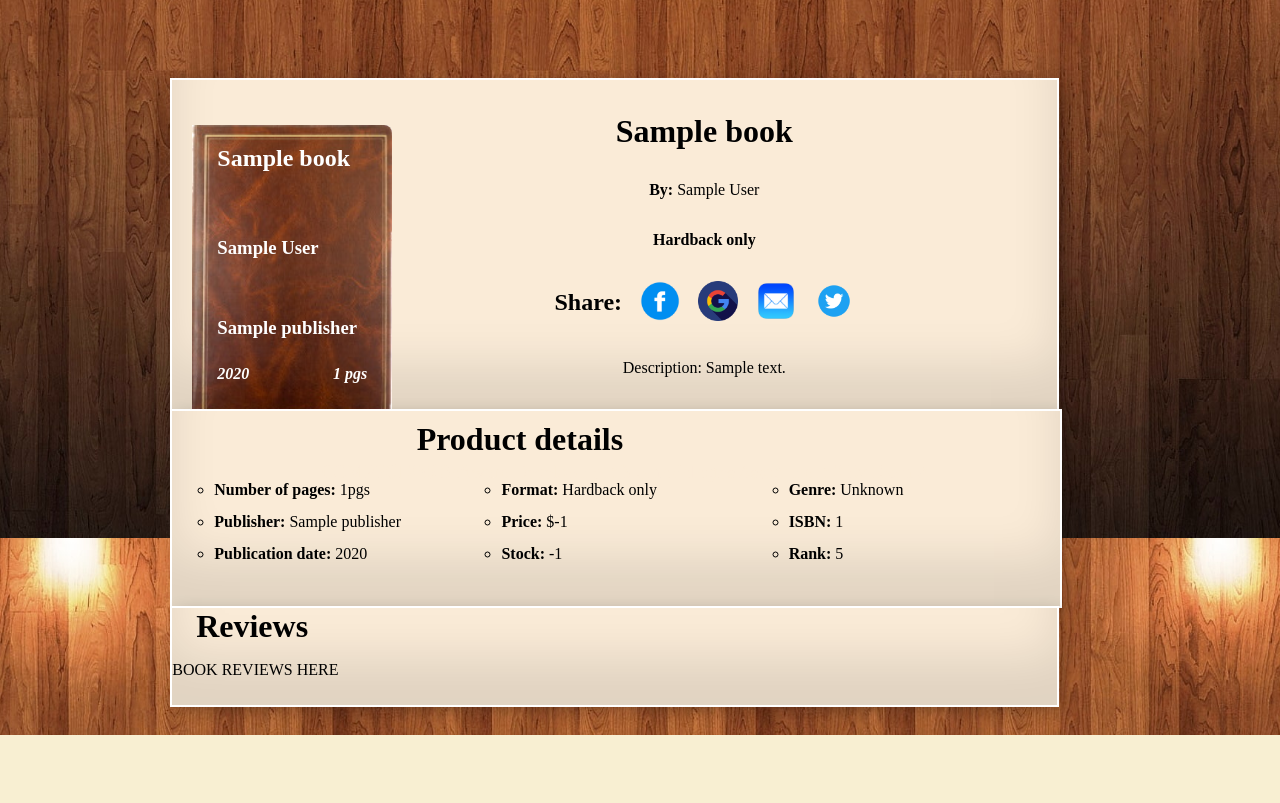
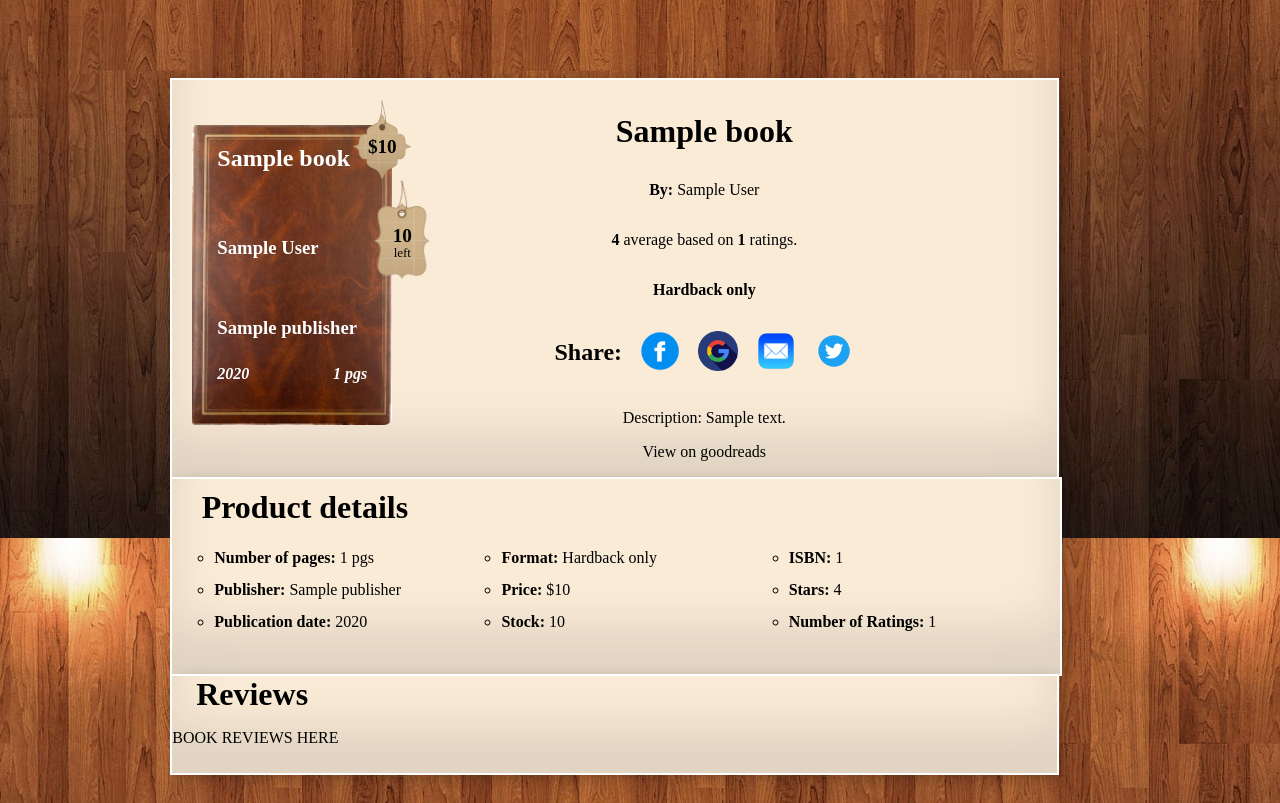
Before and after one commit to KimberleyEvans-Parker/BookBrowser, a Python web app: template library/templates/books_and_reviews/book.html in a window 1280 px wide. Shown: the part 262-1065 px from the top of the page. Before the commit the page ends 997 px from the top, so only its background shows below. Run offline with Jinja, Linux system fonts and the light colour scheme; the template is opened without the code that fills it: most values are stand-ins (such as "Sample title", 1, 10 or a date in 2020).

Commit message:
Populate book data

```diff
--- a/library/templates/books_and_reviews/book.html
+++ b/library/templates/books_and_reviews/book.html
@@ -20,6 +20,7 @@
                     {% endfor %}
                 </p>
                 {%endif%}
+                <p><strong>{{book.average_rating}}</strong> average based on <strong>{{book.ratings_count}}</strong> ratings.</p>
                 {% if book.ebook %}
                 <p><strong>Hardback | Ebook</strong></p>
                 {%else%}
@@ -27,31 +28,38 @@
                 {% endif %}
                 <ul class="social-media">
                     <li class="share"><strong>Share: </strong></li>
-                    <li class="social-media-li"><img class="social-media-icons"
-                                                     src="{{ url_for('static', filename='social_media_icons/fb_icon.png') }}"/>
+                    <li class="social-media-li">
+                        <img class="social-media-icons"
+                             src="{{ url_for('static', filename='social_media_icons/fb_icon.png') }}"/>
                     </li>
-                    <li class="social-media-li"><img class="social-media-icons"
-                                                     src="{{ url_for('static', filename='social_media_icons/google_icon.png') }}"/>
+                    <li class="social-media-li">
+                        <img class="social-media-icons"
+                             src="{{ url_for('static', filename='social_media_icons/google_icon.png') }}"/>
                     </li>
-                    <li class="social-media-li"><img class="social-media-icons"
-                                                     src="{{ url_for('static', filename='social_media_icons/mail-icon.png') }}"/>
+                    <li class="social-media-li">
+                        <img class="social-media-icons"
+                             src="{{ url_for('static', filename='social_media_icons/mail-icon.png') }}"/>
                     </li>
-                    <li class="social-media-li"><img class="social-media-icons"
-                                                     src="{{ url_for('static', filename='social_media_icons/twitter-icon.png') }}"/>
+                    <li class="social-media-li">
+                        <img class="social-media-icons"
+                             src="{{ url_for('static', filename='social_media_icons/twitter-icon.png') }}"/>
                     </li>
                 </ul>
                 <p>Description: {{ book.description }}</p>
+                <a href={{book.url}} class="link">View on goodreads</a>
                 </body>
             </div>
+
             <div class="book-item">
-                {{ book_macro.book_item(book) }}
+                {{ book_macro.book_item(book, price, stock) }}
             </div>
+
         </div>
         <div class="book-specs">
             <h1 class="product-details">Product details</h1>
             <ul class="book-info">
                 <li class="book-info-list">{% if book.num_pages != none %}<strong>Number of pages:</strong>
-                    {{book.num_pages}}pgs{%else%}<strong>Number of pages:</strong> Unknown{%endif%}
+                    {{book.num_pages}} pgs{%else%}<strong>Number of pages:</strong> Unknown{%endif%}
                 </li>
                 <li class="book-info-list">{% if book.publisher.name != "N/A" %}<strong>Publisher:</strong>
                     {{book.publisher.name}}{%else%}<strong>Publisher:</strong> Unknown{%endif%}
@@ -62,11 +70,11 @@
                 <li class="book-info-list">{% if book.ebook %}<strong>Format:</strong> Hardback and Ebook
                     {%else%}<strong>Format:</strong> Hardback only{%endif%}
                 </li>
-                <li class="book-info-list"><strong>Price:</strong> $-1</li>
-                <li class="book-info-list"><strong>Stock:</strong> -1</li>
-                <li class="book-info-list"><strong>Genre:</strong> Unknown</li>
+                <li class="book-info-list"><strong>Price:</strong> ${{price}}</li>
+                <li class="book-info-list"><strong>Stock:</strong> {{stock}}</li>
                 <li class="book-info-list"><strong>ISBN:</strong> {{book.book_id}}</li>
-                <li class="book-info-list"><strong>Rank:</strong> {{ range(1, 21) | random }}</li>
+                <li class="book-info-list"><strong>Stars:</strong> {{book.average_rating}}</li>
+                <li class="book-info-list"><strong>Number of Ratings:</strong> {{ book.ratings_count }}</li>
             </ul>
         </div>
         <div class="book-reviews-div">
```
